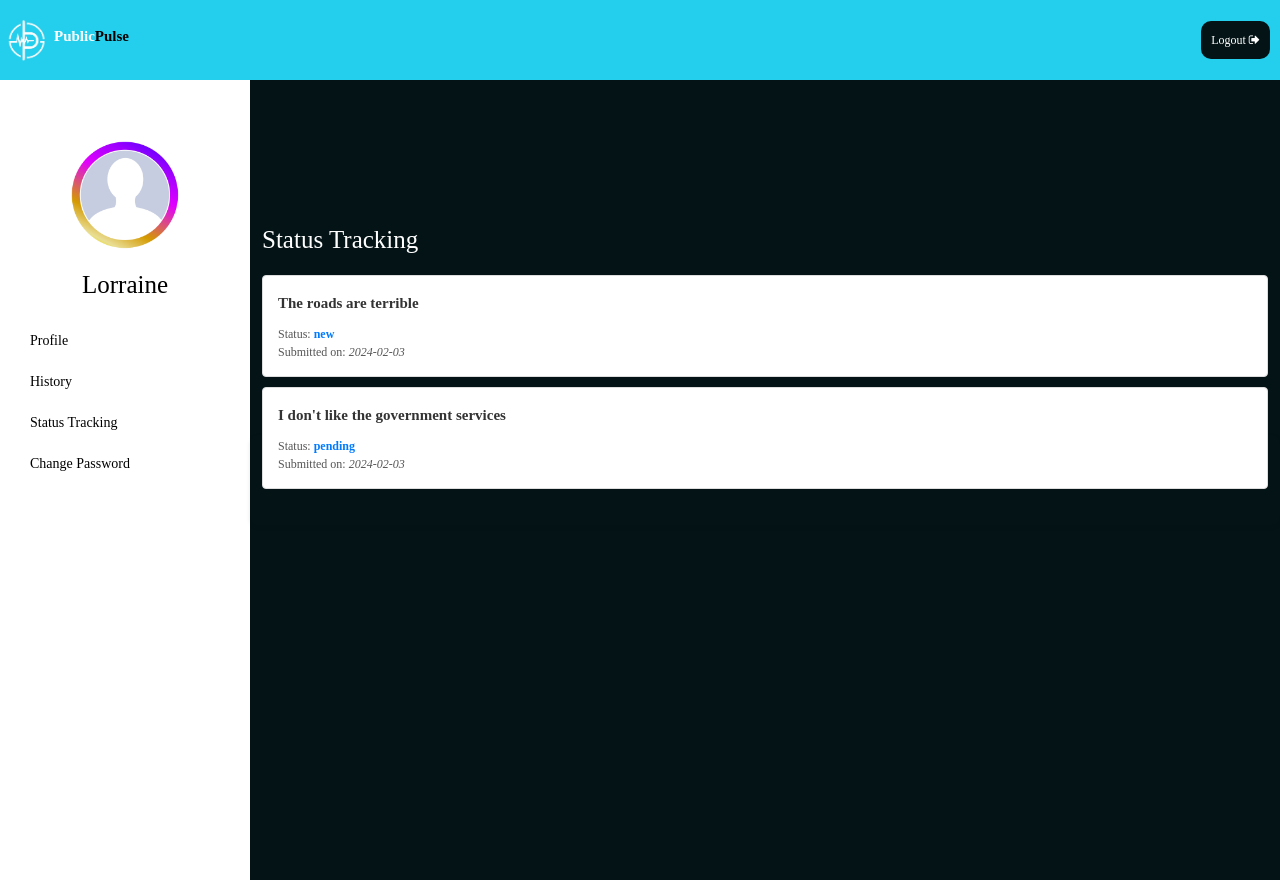
After one commit to WambiruL/public-pulsev2, a Django app: page /chatbot/status_tracking in a window 1280 px wide. The commit adds this page. Run offline with Django 5.2, Linux system fonts and the light colour scheme; a user stored in the database is signed in; data comes from the database, SQL or seed files in the repository; both versions use the stored data as it was after the commit; some libraries are stand-ins or nearby versions; some web fonts are replaced.

Commit message:
Add the users status tracking

```diff
--- a/chatbot/urls.py
+++ b/chatbot/urls.py
@@ -9,5 +9,6 @@ urlpatterns=[
     # path('sentiments', views.view_sentiments, name='view_sentiments' ),
     path('user_profile', views.user_profile, name='user_profile'),
     path('chat_history', views.chat_history, name='chat_history'),
+    path('status_tracking', views.status_tracking, name='status_tracking'),
     path('change-password', views.change_password, name='change_password')
 ]
--- a/chatbot/views.py
+++ b/chatbot/views.py
@@ -243,8 +243,9 @@ def categorize_and_analyze_sentiment(messages):
 
 
 def user_profile(request):
+    form=UserProfileForm()
     try:
-        profile=request.user.userprofile
+        profile=request.user.username
     except UserProfile.DoesNotExist:
         profile=UserProfile.objects.create(user=request.user)
     if request.method=='POST':
@@ -280,3 +281,7 @@ def change_password(request):
     else:
         form = CustomPasswordChangeForm(request.user)
     return render(request, 'user/change_password.html', {'form': form})
+
+def status_tracking(request):
+    complaints=Chat.objects.filter(user=request.user).order_by('-created_at')
+    return render(request, 'user/status_tracking.html', {'complaints':complaints})
--- a/pulse_admin/urls.py
+++ b/pulse_admin/urls.py
@@ -8,5 +8,6 @@ urlpatterns=[
     path('interaction_management', views.interaction_management, name='interaction_management'),
     path('user_management', views.user_management, name='user_management'),
     path('user_detail/<int:user_id>/', views.user_detail, name='user_detail'),
+    path('logout', views.logout, name='logout'),
 
 ]
--- a/pulse_admin/views.py
+++ b/pulse_admin/views.py
@@ -349,6 +349,9 @@ def user_detail(request, user_id):
 
     return render(request, 'admin/user_detail.html', {'profile':profile, 'chats':chats})
 
+def logout(request):
+    auth.logout(request)
+    return redirect('/')
 
 #load model and vectorizer
 # model=joblib.load('sentiment_model.pkl')
--- a/static/admin.css
+++ b/static/admin.css
@@ -26,12 +26,13 @@ a:hover {
 /* Dashboard Layout */
 .dashboard{
     display: flex;
-    flex-wrap: wrap;
+    justify-content: center;
 
 }
 .main{
     display: flex;
     flex-wrap: wrap;
+    flex-grow: 1;
     background-color: white;
     border-radius: 30px;
     margin-top: 80px;
@@ -64,7 +65,7 @@ a:hover {
 
 }
 .admin-side .logo img {
-    max-width: 30%;
+    max-width: 20%;
     height: auto;
 }
 .admin-side .logo h4{
--- a/static/profile.css
+++ b/static/profile.css
@@ -334,3 +334,64 @@ img{
 .password ul{
     font-size: 12px;
 }
+
+/* status tracking */
+.user-status{
+    display: flex;
+    justify-content: center;
+}
+
+/* Container styling for some padding */
+/* .tracking {
+    padding-top: 20px;
+    flex-grow: 1;
+    margin-left: 50px;
+} */
+.tracking {
+    max-width: 300px; /* Adjust the width as needed */
+    margin: auto;
+    padding: 20px;
+    /* Light background for the container */
+    border-radius: 8px;
+    flex-grow: 1;
+    box-shadow: 0 2px 4px rgba(0, 0, 0, 0.1); /* Subtle shadow */
+}
+.tracking h2{
+    color: white;
+    margin-top: -230px;
+    margin-bottom: 20px;
+    font-size: 15px;
+}
+.tracking .complaints-list {
+    list-style-type: none;
+    padding: 0;
+}
+
+.tracking .complaint-item {
+    background-color: #ffffff; /* White background for each item */
+    border: 1px solid #ddd; /* Light border for the items */
+    border-radius: 4px;
+    padding: 15px;
+    margin-bottom: 10px; /* Space between items */
+}
+
+.tracking .complaint-message strong {
+    color: #333; /* Darker text for message */
+    font-size:15px;
+
+}
+
+.tracking .complaint-details {
+    color: #555; /* Lighter text for details */
+    margin-top: 10px;
+    font-size: 12px;
+}
+
+.tracking .complaint-status {
+    font-weight: bold;
+    color: #007bff; /* Highlight the status */
+}
+
+.tracking .complaint-date {
+    font-style: italic;
+}
--- a/templates/admin/admin_dashboard.html
+++ b/templates/admin/admin_dashboard.html
@@ -95,8 +95,7 @@
                     <div>New Complaints: {{ new_complaints }}</div>
                     <div>Resolved Complaints: {{ resolved_complaints }}</div>
                     <div>Pending Complaints: {{ pending_complaints }}</div>
-                    <div>Average Response Time: {{ avg_response_time|floatformat:2 }} seconds</div>
-                    <div>Average Satisfaction Rating: {{ avg_rating|floatformat:2 }}</div>
+
                 </div>
             </div>
         </div>
--- a/templates/admin/interactions.html
+++ b/templates/admin/interactions.html
@@ -17,6 +17,8 @@
             <a href="">Interaction Management</a>
             <a href="overall_sentiment_score">Sentiment Analysis</a>
             <a href="#">Recommendation Engine</a>
+            <hr/>
+            <a href="logout" class="logout">Logout <i class="fa fa-sign-out" aria-hidden="true"></i></a>
         </div>
     </div>
     <div class="main">
--- a/templates/user/change_password.html
+++ b/templates/user/change_password.html
@@ -23,7 +23,7 @@
             </div>
             <a href="user_profile">Profile</a>
             <a href="chat_history">History</a>
-            <a href="#">Status Tracking</a>
+            <a href="status_tracking">Status Tracking</a>
             <a href="change-password">Change Password</a>
         </div>
     </div>
--- a/templates/user/history.html
+++ b/templates/user/history.html
@@ -29,7 +29,7 @@
             </div>
             <a href="user_profile">Profile</a>
             <a href="chat_history">History</a>
-            <a href="#">Status Tracking</a>
+            <a href="status_tracking">Status Tracking</a>
             <a href="change-password">Change Password</a>
         </div>
     </div>
--- /dev/null
+++ b/templates/user/status_tracking.html
@@ -0,0 +1,53 @@
+{% extends 'base.html' %}
+
+{% block content %}
+{% load static %}
+<link rel="stylesheet" type="text/css" href="{% static 'profile.css' %}">
+
+<div class="header">
+    <div class="logo">
+        <img src="{% static 'Images/publicpulselogo.png' %}"/>
+        <a href="/">
+            <h4>Public<span>Pulse</span></h4>
+        </a>
+    </div>
+    <a href="logout" class="logout-link">Logout <i class="fa fa-sign-out" aria-hidden="true"></i></a>
+</div>
+<div class="user-status">
+    <div class="profile">
+        <div class="sidebar">
+            <div class="profile-picture">
+                {% if user.is_authenticated %}
+                <img src="{% static 'Images/placeholder.jpg' %}" alt="user">
+                <h4>{{user.username}}</h4>
+                {%endif%}
+            </div>
+            <a href="user_profile">Profile</a>
+            <a href="chat_history">History</a>
+            <a href="">Status Tracking</a>
+            <a href="change-password">Change Password</a>
+        </div>
+    </div>
+    <div class="tracking container">
+        <h2>Status Tracking</h2>
+        {% if complaints %}
+            <ul class="complaints-list">
+                {% for complaint in complaints %}
+                    <li class="complaint-item">
+                        <div class="complaint-message">
+                            <strong>{{ complaint.message }}</strong>
+                        </div>
+                        <div class="complaint-details">
+                            Status: <span class="complaint-status">{{ complaint.status }}</span><br>
+                            Submitted on: <span class="complaint-date">{{ complaint.created_at|date:"Y-m-d" }}</span>
+                        </div>
+                    </li>
+                {% endfor %}
+            </ul>
+        {% else %}
+            <p>You have not submitted any complaints.</p>
+        {% endif %}
+    </div>
+
+</div>
+{% endblock %}
--- a/templates/user/user_profile.html
+++ b/templates/user/user_profile.html
@@ -22,7 +22,7 @@
             </div>
             <a href="">Profile</a>
             <a href="chat_history">History</a>
-            <a href="#">Status Tracking</a>
+            <a href="status_tracking">Status Tracking</a>
             <a href="change-password">Change Password</a>
         </div>
         <main class="profile-content">
```
Also changed, not shown: db.sqlite3.
